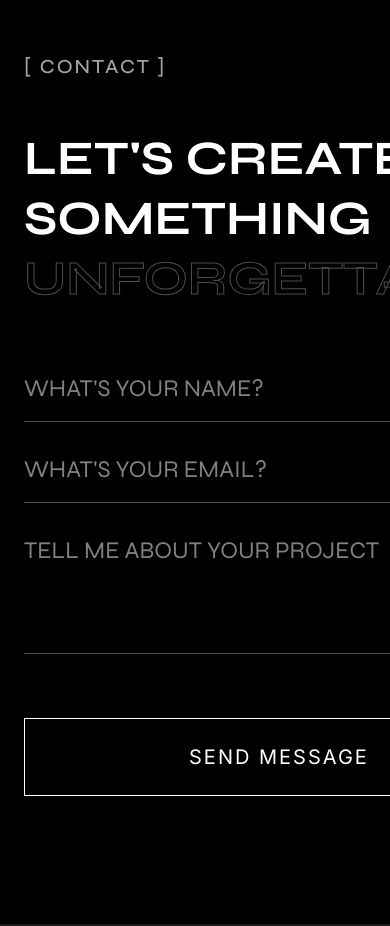
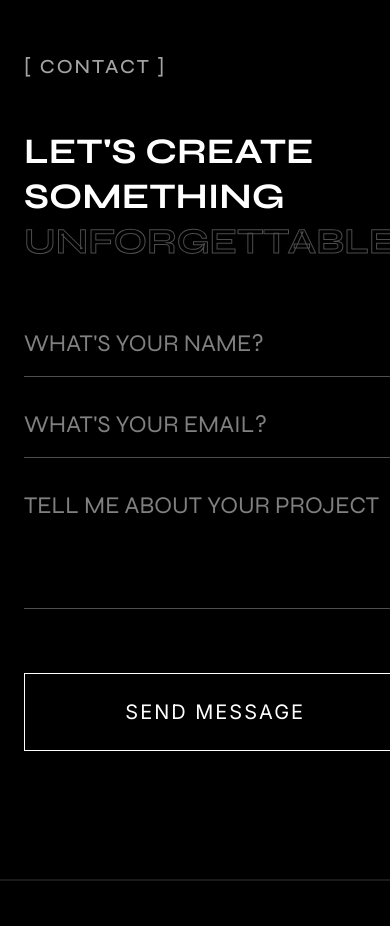
Before and after one commit to YorisSatriaAnanda/YorisS.A, a React (Vite) app: page / in a window 390 px wide. Shown: the part 3680-4606 px from the top of the page. Built offline with nearby package versions, Linux system fonts and the light colour scheme.

Commit message:
fix semua harusnya

```diff
--- a/src/components/sections/Contact.tsx
+++ b/src/components/sections/Contact.tsx
@@ -12,7 +12,7 @@ const Contact = () => {
           </div>
 
           <div className="lg:col-span-8">
-            <h3 className="text-5xl md:text-7xl font-syne font-bold leading-tight mb-12 uppercase">
+            <h3 className="text-4xl sm:text-5xl md:text-7xl font-syne font-bold leading-tight mb-12 uppercase break-words">
               Let's create something <span className="text-stroke hover-target text-transparent">unforgettable</span>.
             </h3>
 
```
